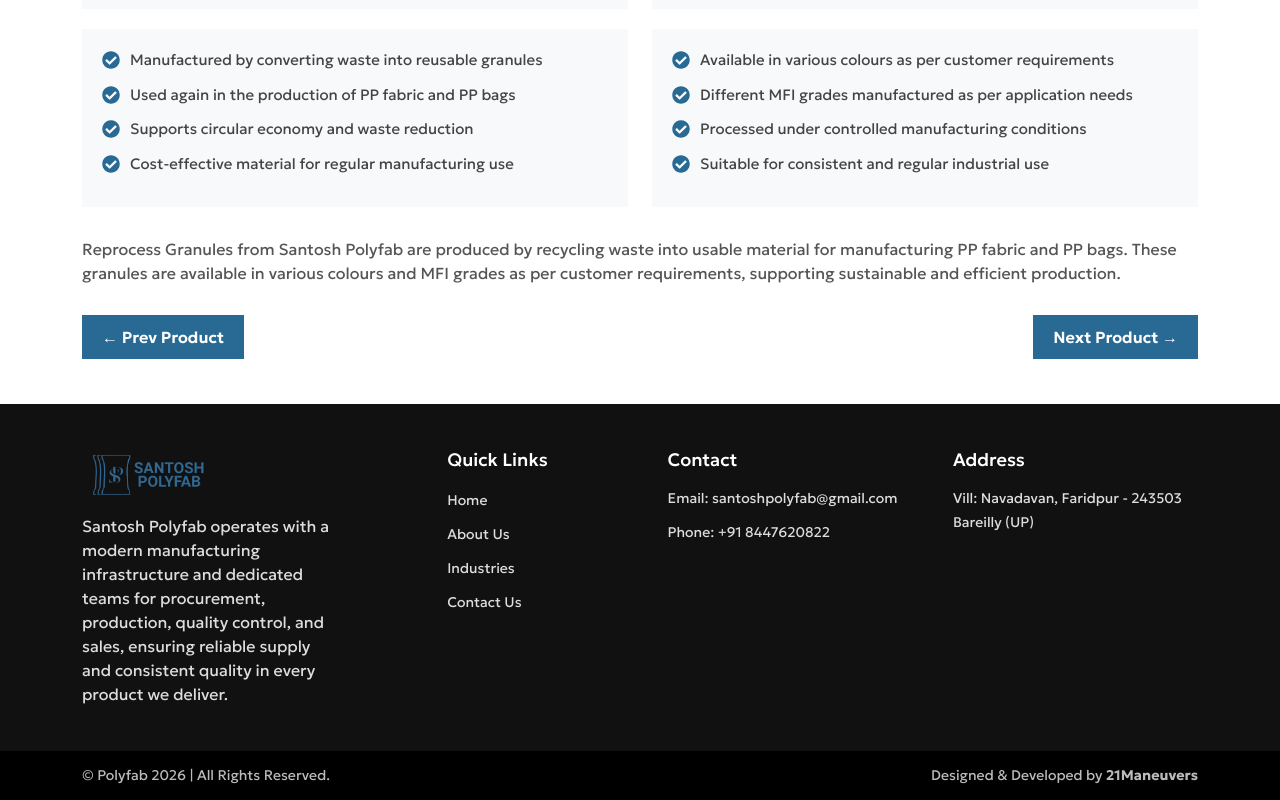
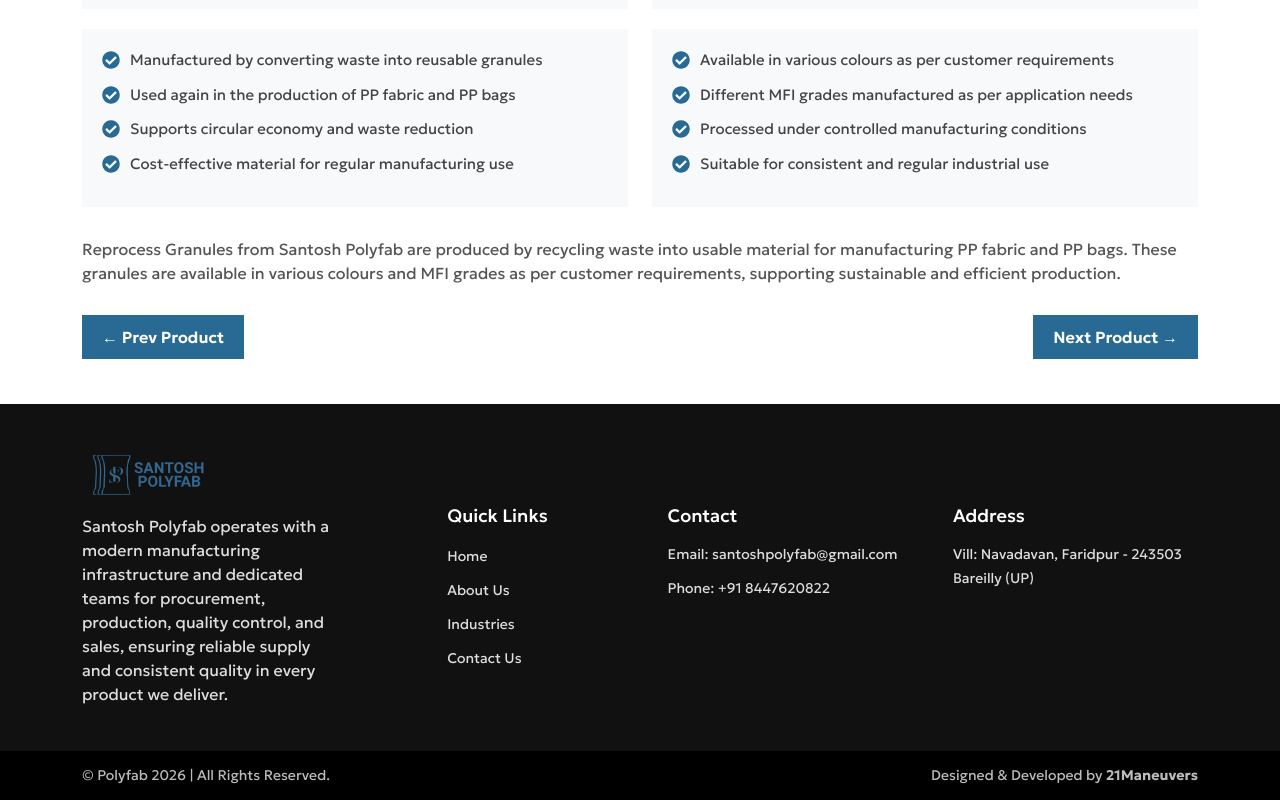
Before and after one commit to rishab-sudo/SFB, a React (Create React App) app: page /products/reprocess-granules in a window 1280 px wide. Shown: the part 893-1693 px from the top of the page. Built offline with nearby package versions, Linux system fonts and the light colour scheme; a web font is replaced by a local one.

Commit message:
14/feb/2026

```diff
--- a/src/components/Footer.css
+++ b/src/components/Footer.css
@@ -69,7 +69,9 @@ align-items: center;
   justify-content: space-between;
   align-items: center;
 }
-
+.margin-top{
+  margin-top: 56px;
+}
 /* RESPONSIVE */
 @media (max-width: 768px) {
   .footer-col {
@@ -94,7 +96,9 @@ align-items: center;
     text-align: left !important;
     font-size: 18px;
   }
-
+.margin-top{
+  margin-top: 2px;
+}
   .footer-bottom-inner {
     justify-content: flex-start;
     align-items: flex-start;
@@ -102,4 +106,5 @@ align-items: center;
     gap: 8px;
     text-align: left;
   }
+
 }
--- a/src/components/Footer.js
+++ b/src/components/Footer.js
@@ -18,7 +18,7 @@ teams for procurement, production, quality control, and sales, ensuring reliable
             </Col>
 
             {/* QUICK LINKS */}
-            <Col lg={3} md={6} className="footer-col">
+            <Col lg={3} md={6} className="footer-col margin-top">
             <div>
               <h5 className="col-heading">Quick Links</h5>
               <ul>
@@ -31,7 +31,7 @@ teams for procurement, production, quality control, and sales, ensuring reliable
             </Col>
 
             {/* CONTACT */}
-            <Col lg={3} md={6} className="footer-col">
+            <Col lg={3} md={6} className="footer-col margin-top">
                <div>
               <h5 className="col-heading">Contact</h5>
               <p>Email: <a href="mailto: santoshpolyfab@gmail.com"> santoshpolyfab@gmail.com</a></p>
@@ -40,7 +40,7 @@ teams for procurement, production, quality control, and sales, ensuring reliable
             </Col>
 
             {/* ADDRESS */}
-            <Col lg={3} md={6} className="footer-col">
+            <Col lg={3} md={6} className="footer-col margin-top">
                <div>
               <h5 className="col-heading">Address</h5>
               <p>
```
